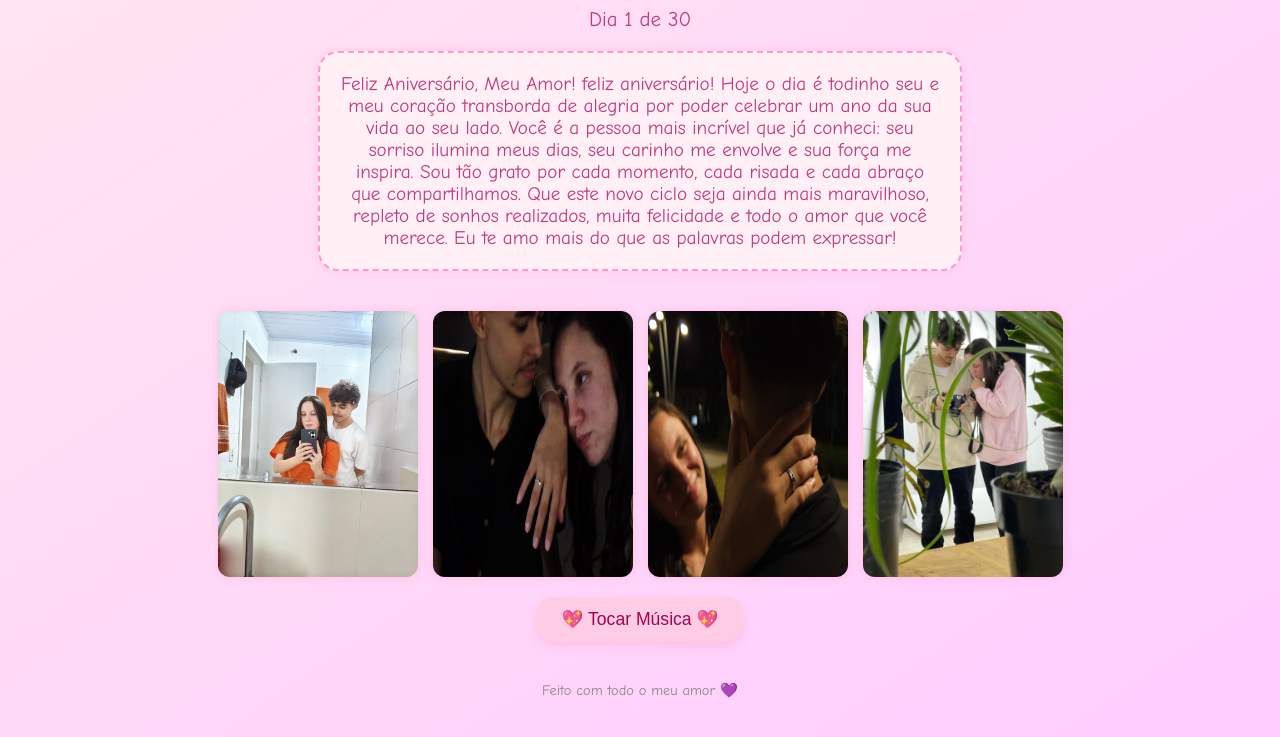
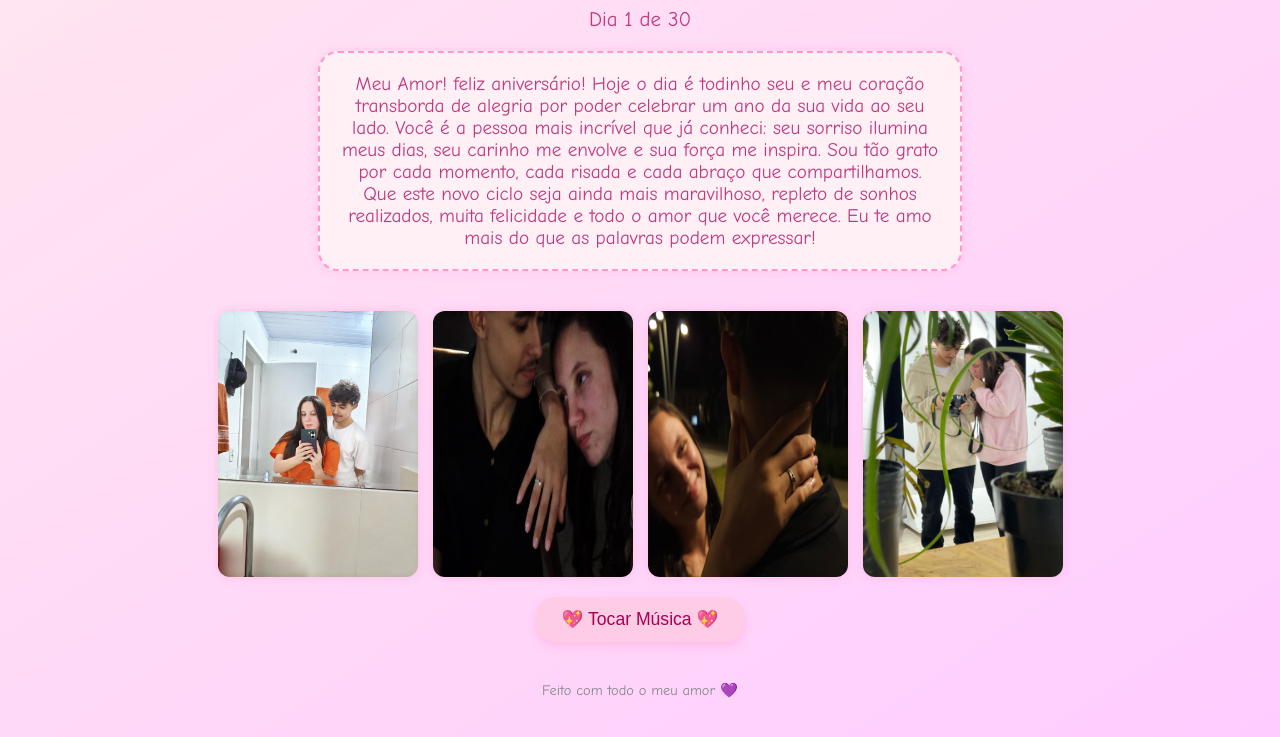
Before and after one commit to zKILLAyt/Site-MyLove, a plain HTML site: page index.html in a window 1280 px wide. Shown: the part 115-852 px from the top of the page. Drawn offline with Linux system fonts and the light colour scheme.

Commit message:
Update index.html

```diff
--- a/index.html
+++ b/index.html
@@ -90,7 +90,7 @@
 
   <script>
     const mensagens = [
-      "Feliz Aniversário, Meu Amor! feliz aniversário! Hoje o dia é todinho seu e meu coração transborda de alegria por poder celebrar um ano da sua vida ao seu lado. Você é a pessoa mais incrível que já conheci: seu sorriso ilumina meus dias, seu carinho me envolve e sua força me inspira. Sou tão grato por cada momento, cada risada e cada abraço que compartilhamos. Que este novo ciclo seja ainda mais maravilhoso, repleto de sonhos realizados, muita felicidade e todo o amor que você merece. Eu te amo mais do que as palavras podem expressar!",
+      "Meu Amor! feliz aniversário! Hoje o dia é todinho seu e meu coração transborda de alegria por poder celebrar um ano da sua vida ao seu lado. Você é a pessoa mais incrível que já conheci: seu sorriso ilumina meus dias, seu carinho me envolve e sua força me inspira. Sou tão grato por cada momento, cada risada e cada abraço que compartilhamos. Que este novo ciclo seja ainda mais maravilhoso, repleto de sonhos realizados, muita felicidade e todo o amor que você merece. Eu te amo mais do que as palavras podem expressar!",
       "Pensando em você e em como sua presença torna tudo melhor. Tenha um dia incrível!",
       "Só queria te lembrar o quanto você é especial para mim. Seu sorriso é a minha dose diária de felicidade.",
       "Seu abraço é o meu lugar favorito no mundo. Mal posso esperar para te ver!",
```
